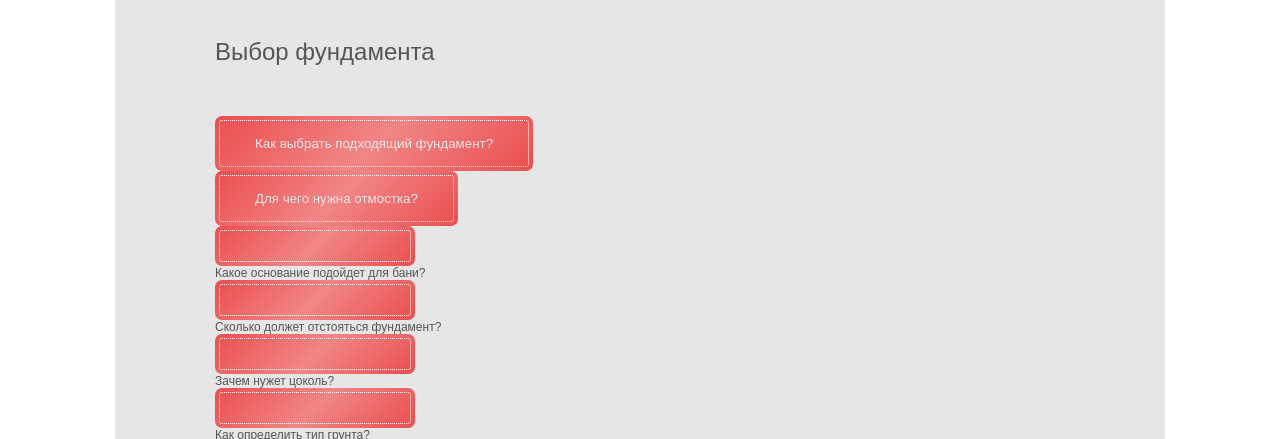
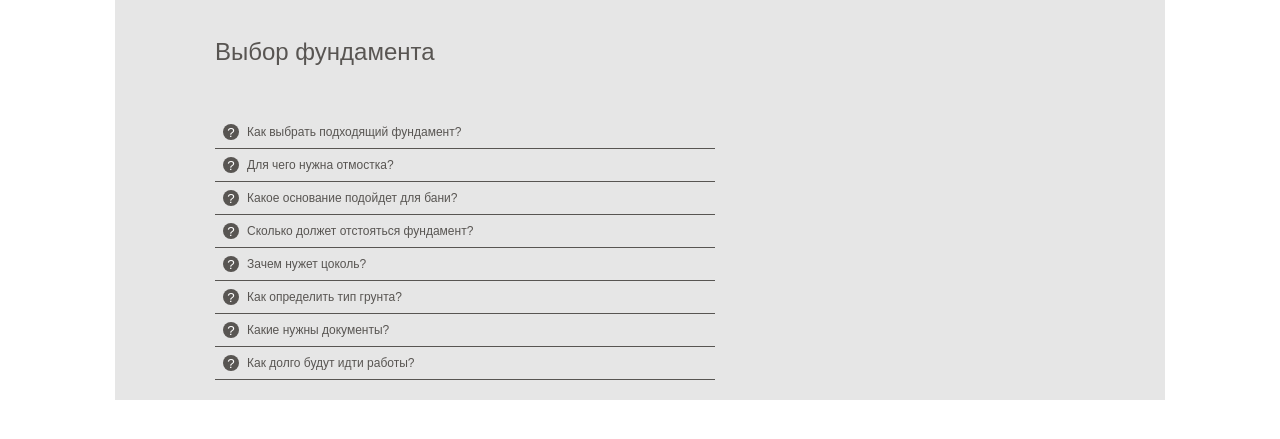
Before and after one commit to ivansukhoparov/018-02-osnova-doma, a plain HTML site: page src/index.html in a window 1280 px wide. Shown: the part 4950-5389 px from the top of the page. Drawn offline with nearby package versions, Linux system fonts and the light colour scheme; files that its build step writes are made by us from their sources; a web font is replaced by a local one.

Commit message:
create: create layout for questions block

```diff
--- a/src/index.html
+++ b/src/index.html
@@ -325,23 +325,23 @@
 
                     <li class="questions__item">
                         <div class="questions__question">
-                            <button class="button questions__button">Как выбрать подходящий фундамент?</button>
-                            <p class="questions__title"></p>
+                            <button class="questions__button">?</button>
+                            <p class="questions__title">Как выбрать подходящий фундамент?</p>
                         </div>
                         <p class="questions__answer"></p>
                     </li>
 
                     <li class="questions__item">
                         <div class="questions__question">
-                            <button class="button questions__button">Для чего нужна отмостка?</button>
-                            <p class="questions__title"></p>
+                            <button class="questions__button">?</button>
+                            <p class="questions__title">Для чего нужна отмостка?</p>
                         </div>
                         <p class="questions__answer"></p>
                     </li>
 
                     <li class="questions__item">
                         <div class="questions__question">
-                            <button class="button questions__button"></button>
+                            <button class="questions__button">?</button>
                             <p class="questions__title">Какое основание подойдет для бани?</p>
                         </div>
                         <p class="questions__answer"></p>
@@ -349,7 +349,7 @@
 
                     <li class="questions__item">
                         <div class="questions__question">
-                            <button class="button questions__button"></button>
+                            <button class="questions__button">?</button>
                             <p class="questions__title">Сколько должет отстояться фундамент?</p>
                         </div>
                         <p class="questions__answer"></p>
@@ -357,7 +357,7 @@
 
                     <li class="questions__item">
                         <div class="questions__question">
-                            <button class="button questions__button"></button>
+                            <button class="questions__button">?</button>
                             <p class="questions__title">Зачем нужет цоколь?</p>
                         </div>
                         <p class="questions__answer"></p>
@@ -365,7 +365,7 @@
 
                     <li class="questions__item">
                         <div class="questions__question">
-                            <button class="button questions__button"></button>
+                            <button class="questions__button">?</button>
                             <p class="questions__title">Как определить тип грунта?</p>
                         </div>
                         <p class="questions__answer"></p>
@@ -373,7 +373,7 @@
 
                     <li class="questions__item">
                         <div class="questions__question">
-                            <button class="button questions__button"></button>
+                            <button class="questions__button">?</button>
                             <p class="questions__title">Какие нужны документы?</p>
                         </div>
                         <p class="questions__answer"></p>
@@ -381,7 +381,7 @@
 
                     <li class="questions__item">
                         <div class="questions__question">
-                            <button class="button questions__button"></button>
+                            <button class="questions__button">?</button>
                             <p class="questions__title">Как долго будут идти работы?</p>
                         </div>
                         <p class="questions__answer"></p>
@@ -392,7 +392,7 @@
     </main>
 
     <footer class="page__footer footer">
-        <img class="footer__logo">
+        <img class="footer__logo" src="https://via.placeholder.com/70x30">
         <div class="footer__social social">
             <ul class="social__list">
                 <li class="social__item">
--- a/src/scss/blocks/photo.scss
+++ b/src/scss/blocks/photo.scss
@@ -73,7 +73,7 @@
 .photo__img {
 
     border-radius: 6px;
-    box-shadow: 3px 3px 8px 0 #0000007d;
+    box-shadow: 3px 3px 8px 0 $shadows;
     transition: 500ms;
 
     &--previous,
--- /dev/null
+++ b/src/scss/blocks/questions.scss
@@ -0,0 +1,34 @@
+.questions {}
+
+.questions__list {
+    width: 500px;
+}
+
+.questions__item {
+    border-bottom: 1px solid $main-color;
+}
+
+.questions__question {
+    display: flex;
+    flex-direction: row;
+    align-items: center;
+}
+
+.questions__button {
+    border-radius: 50%;
+    color: $light-text;
+    background-color: $main-color;
+    border: none;
+    width: 16px;
+    height: 16px;
+    display: flex;
+    justify-content: center;
+    align-items: center;
+    margin: 8px;
+    transition: all 200ms;
+
+    &:hover,
+    &:focus {
+        box-shadow: 0 0 2px 2px $shadows;
+    }
+}
--- a/src/scss/global/colors.scss
+++ b/src/scss/global/colors.scss
@@ -1,4 +1,4 @@
-$main-color: rgb(36 36 36);
+$main-color: #585552;
 $secondary-color: #e87676;
 
 $main-background: #e6e6e6;
@@ -6,3 +6,5 @@ $secondary-background: #585552;
 
 $main-text: #585552;
 $light-text: #ffffff;
+
+$shadows: rgba(0, 0, 0, 0.49);
--- a/src/scss/style.scss
+++ b/src/scss/style.scss
@@ -22,12 +22,11 @@
 @import "blocks/info.scss";
 @import "blocks/photo.scss";
 @import "blocks/visually-hidden.scss";
+@import "blocks/questions.scss";
+
+
 /*
 
-
-
-
-@import "blocks/estimate";
 @import "blocks/drawings";
 @import "blocks/form";
 @import "blocks/table";
```
